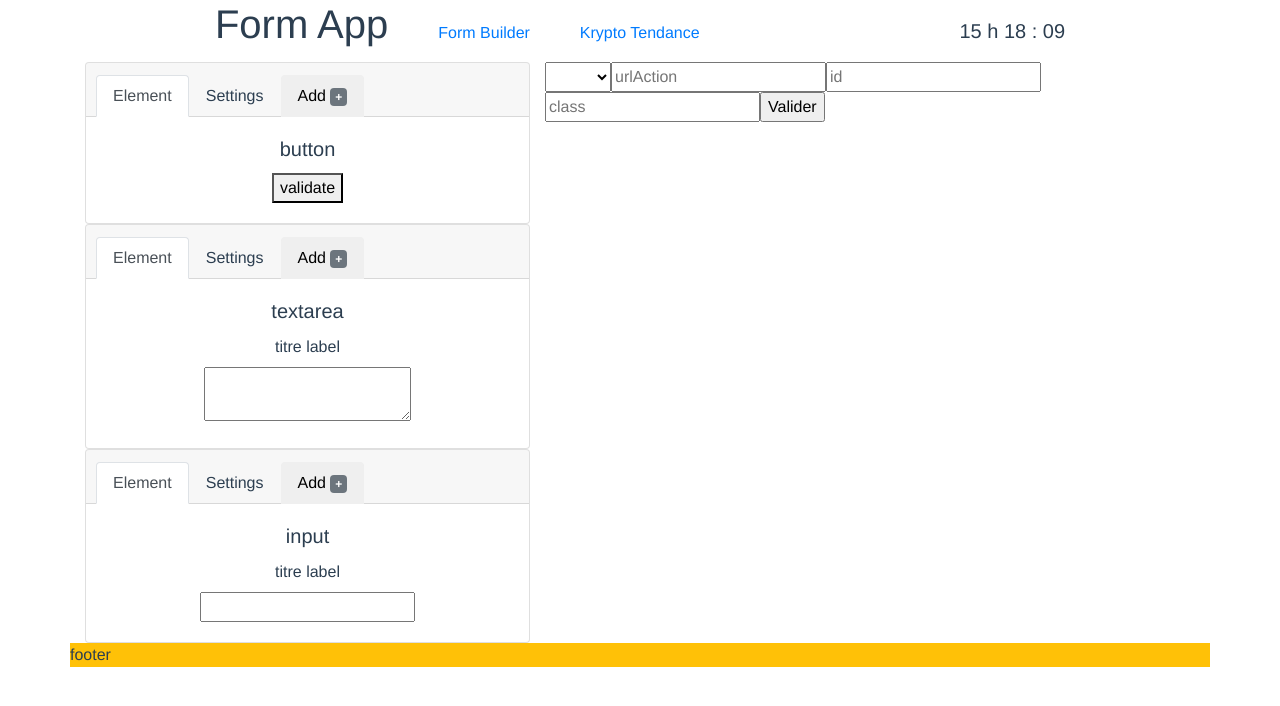
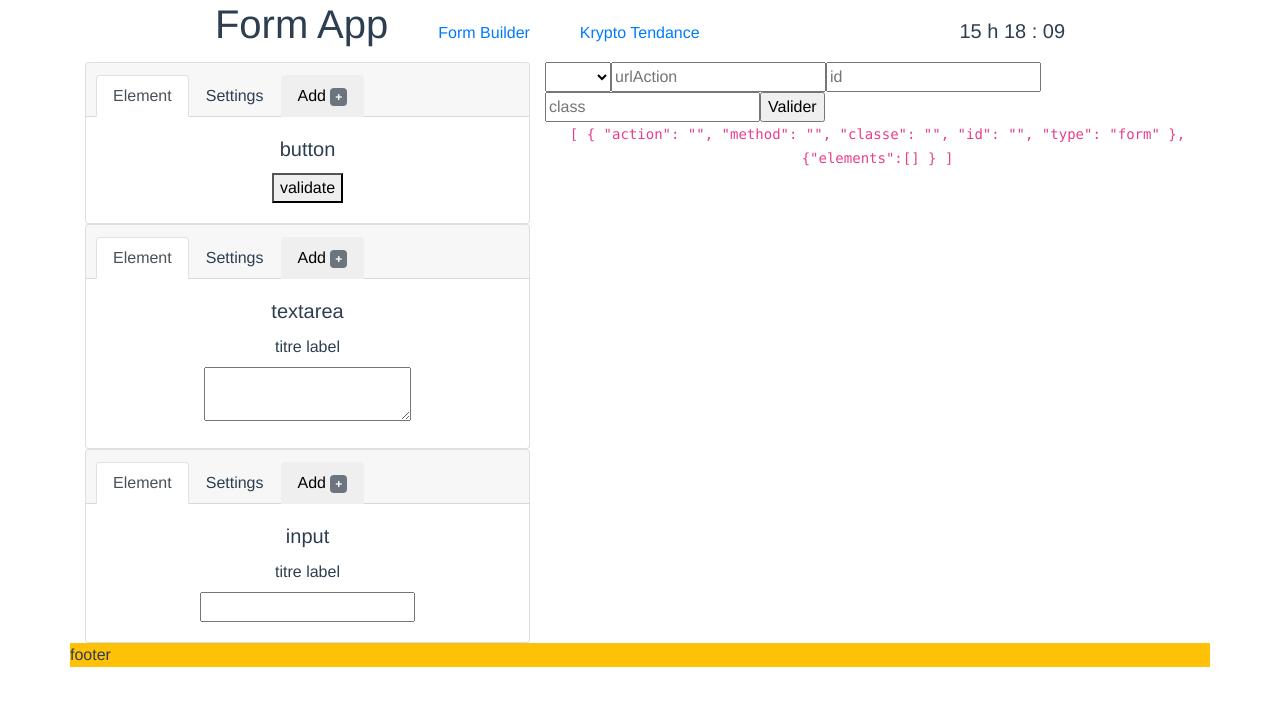
Before and after one commit to tankarasu/form-builder-coding, a Vue app in the folder form-builder/: page / in a window 1280 px wide. Shown: the top 706 px of the page. Built offline with nearby package versions, Linux system fonts and the light colour scheme.

Commit message:
commit d'avant manger

```diff
--- a/form-builder/src/components/FormMainSection.vue
+++ b/form-builder/src/components/FormMainSection.vue
@@ -17,6 +17,13 @@
         <dynamic-tag :tagType="item.tagType" :content="item.text"></dynamic-tag>
       </div>
     </form>
+
+    <div>
+      <code
+        >[ {{ containerData }}, {"elements":{{ elementData }}
+        } ]
+      </code>
+    </div>
   </div>
 </template>
 
--- a/form-builder/src/components/test.json
+++ b/form-builder/src/components/test.json
@@ -8,6 +8,5 @@
       "type": "form"
     }
   },
-  { "elements": [{ "type": "button", "text": "", "class": "btn" }] },
-  { "submit": {} }
+  { "elements": [{ "type": "button", "text": "", "class": "btn" }] }
 ]
--- a/form-builder/src/store/index.js
+++ b/form-builder/src/store/index.js
@@ -20,8 +20,6 @@ export default new Vuex.Store({
     elementData: [],
     // regroupe les infos du style de formulaire
     containerData: { action: "", method: "", classe: "", id: "", type: "form" },
-    // regroupe les infos du bouton de validation
-    submitData: {},
   },
   /** -- Mutations--
    * Enregistrer les mutations sur le store.
@@ -38,7 +36,11 @@ export default new Vuex.Store({
     },
     // TODO fonction à renommer
     addElement(state, value) {
-      state.elementData.push({ tagType: value.tagType, text: value.content, class: value.class });
+      state.elementData.push({
+        tagType: value.tagType,
+        text: value.content,
+        class: value.class,
+      });
     },
     // ajoute l'url à l'objet
     addUrlAction(state, value) {
```
